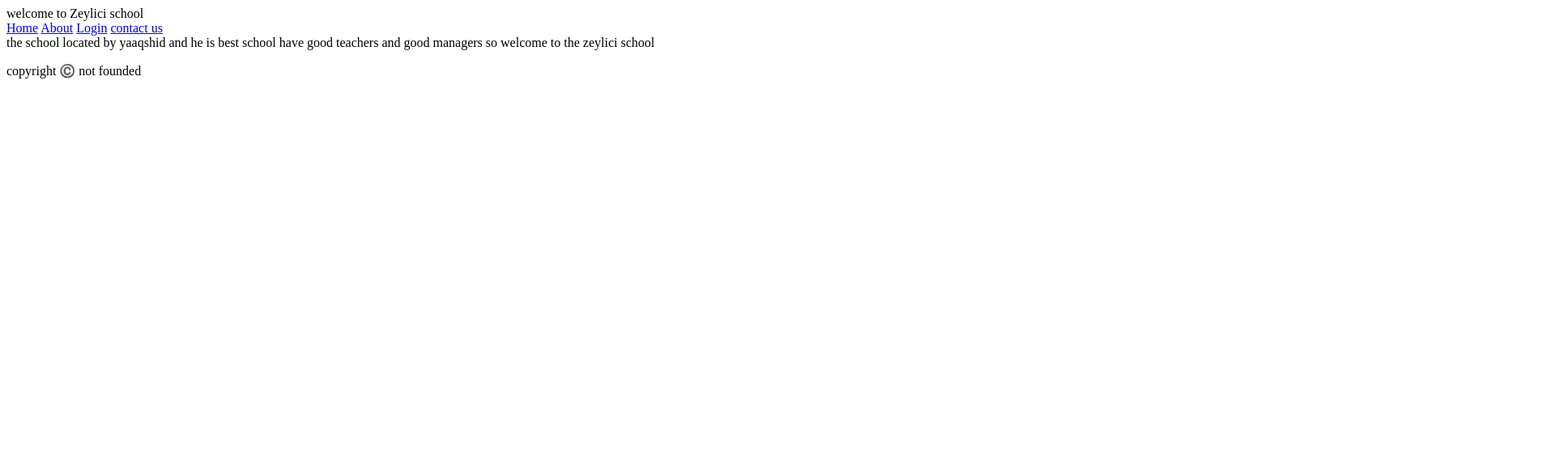
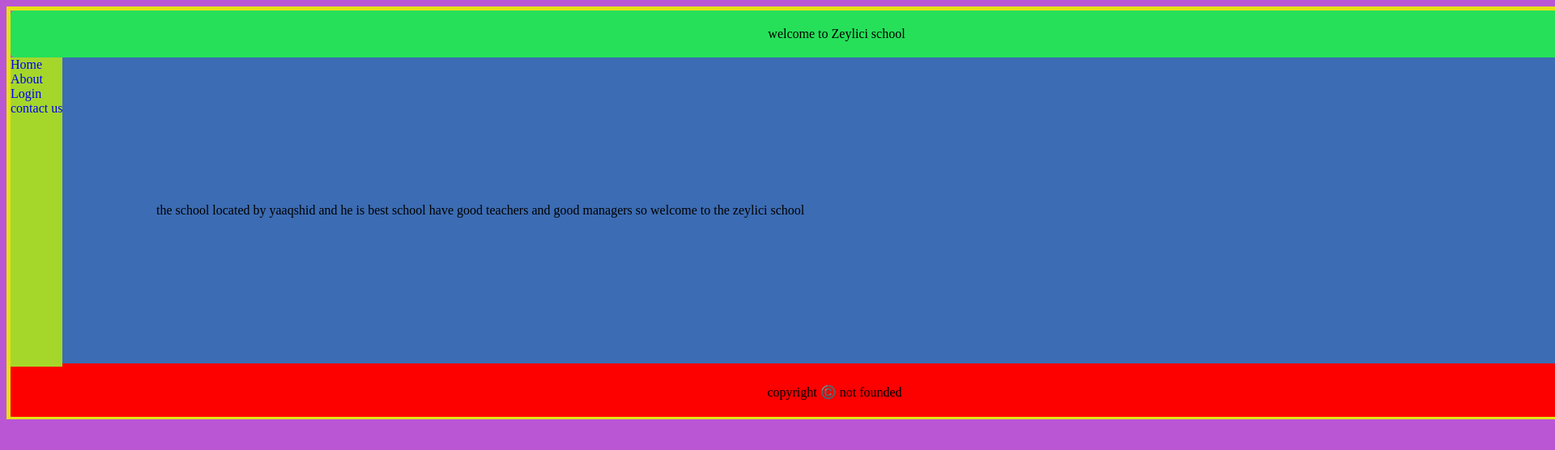
Before and after one commit to amiinmohamed774-max/Neew-github, a plain HTML site: page index.html in a window 1280 px wide. Shown: the top 556 px of the page at 81% size, 1920 px wide, since content can reach past the window. Drawn offline with Linux system fonts and the light colour scheme.

Commit message:
Update index.html

```diff
--- a/index.html
+++ b/index.html
@@ -5,7 +5,7 @@
   <meta charset="UTF-8">
   <meta name="viewport" content="width=device-width, initial-scale=1">
   <title> content</title>
-  <link rel="stylesheet" href="lo.css">
+  <link rel="stylesheet" href="style.css">
 </head>
 
 <body>
```
